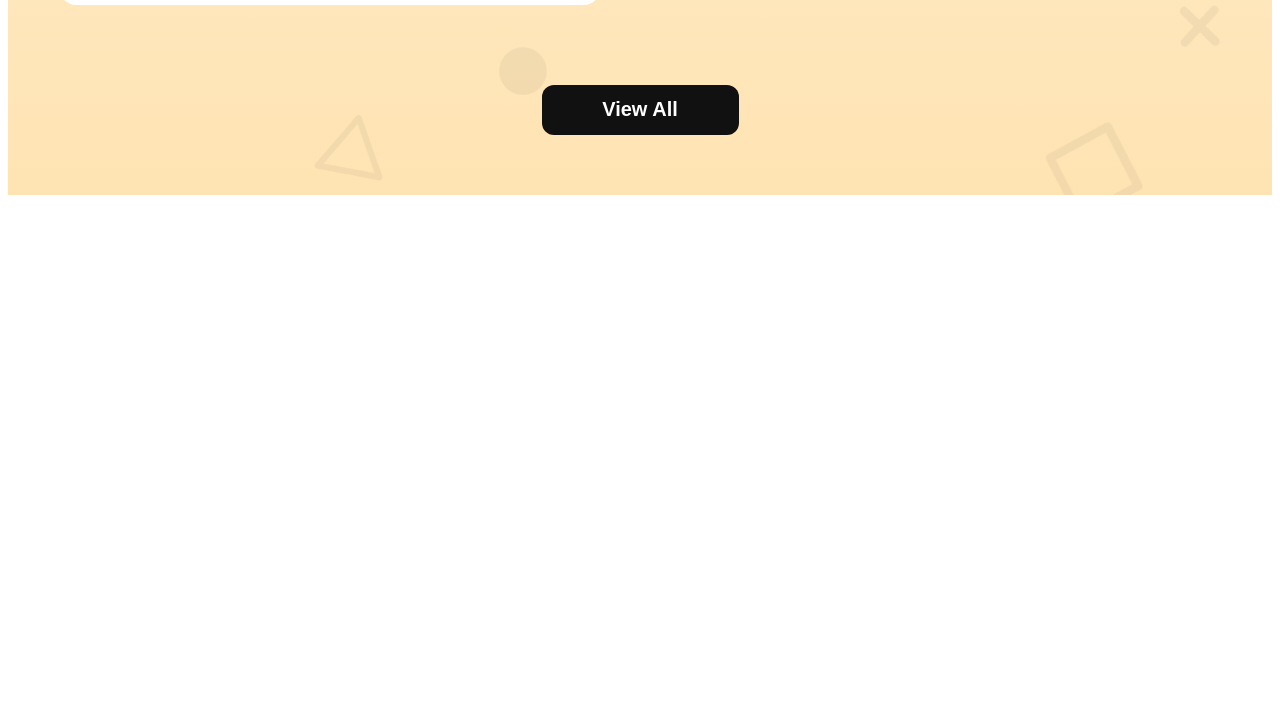
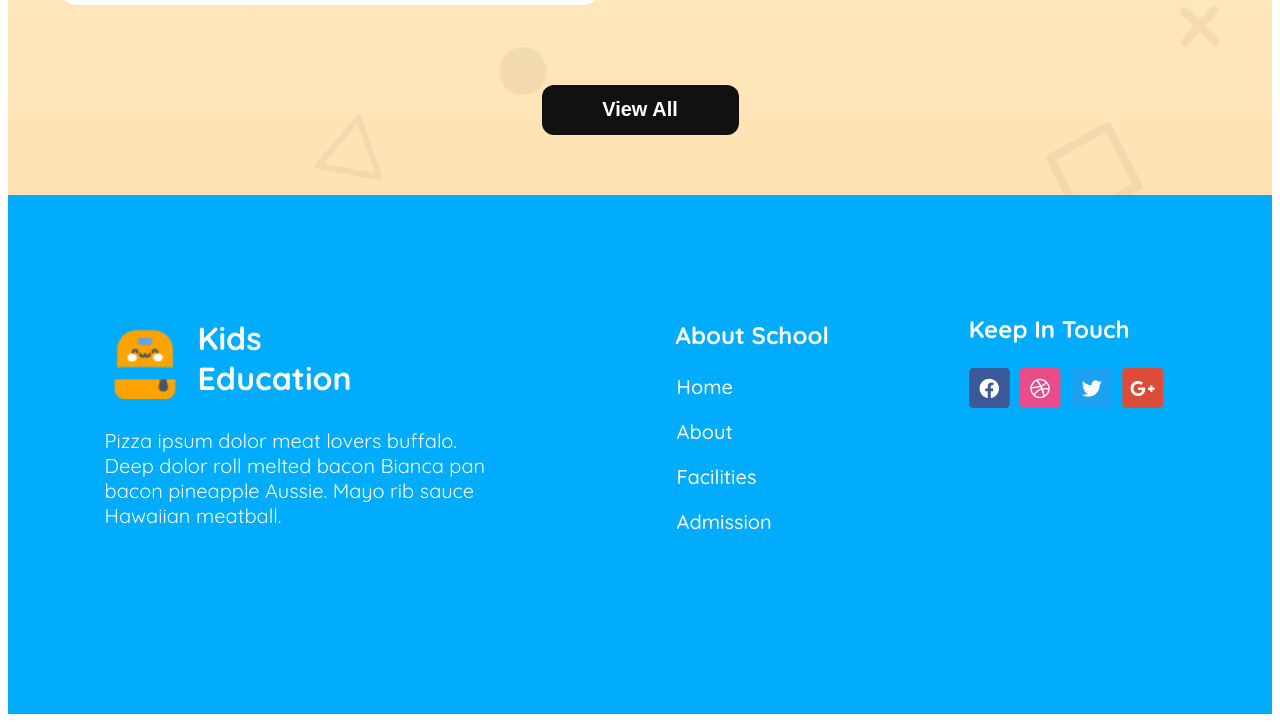
Before and after one commit to tahmid-khan-hub/kids-school-main, a plain HTML site: page index.html in a window 1280 px wide. Shown: the part 2226-2948 px from the top of the page. Before the commit the page ends 2429 px from the top, so only its background shows below. Drawn offline with Linux system fonts and the light colour scheme.

Commit message:
footer and main section done

```diff
--- a/index.html
+++ b/index.html
@@ -147,7 +147,34 @@
 
     </main>
     <footer>
-
+        <div class="footer">
+            <div class="education">
+                <!-- <img src="./assets/logo.png" alt=""> -->
+                <div class="kids-education">
+                    <img src="./assets/logo.png" alt="">
+                    <h2>Kids <br> Education</h2>
+                </div>
+                    <p>Pizza ipsum dolor meat lovers buffalo. Deep dolor roll melted bacon Bianca pan bacon pineapple Aussie. Mayo rib sauce Hawaiian meatball.</p>
+            </div>
+            <div class="about">
+                <h3>About School</h3>
+                <ul class="list">
+                    <li>Home</li>
+                    <li>About</li>
+                    <li>Facilities</li>
+                    <li>Admission</li>
+                </ul>
+            </div>
+            <div class="help">
+                <div class="help-section">
+                    <h3>Keep In Touch</h3>
+                    <img src="./assets/fb.png" alt="">
+                    <img src="./assets/dribble.png" alt="">
+                    <img src="./assets/twitter.png" alt="">
+                    <img src="./assets/google+.png" alt="">
+                </div>
+            </div>
+        </div>
     </footer>
 </body>
 </html>
--- a/styles/design.css
+++ b/styles/design.css
@@ -259,7 +259,7 @@ main{
     height: auto;
     border-radius: 16px 16px 0px 0px;
     display: block;
-
+    object-fit: cover;
 }
 .picture-collage{
     display: grid;
@@ -286,12 +286,13 @@ main{
     left: 28px;
     background-color: rgb(149, 178, 38);
     color: white;
-    padding: 10px 20px;
-    height: 24px;
-    line-height: 24px;
+    padding: 8px 20px;
+    height: 20px;
+    /* line-height: 24px; */
     border-radius: 20px;
     font-size: 0.9rem;
     font-weight: 500;
+    z-index: 1;
 }
 .btn-3{
     background-color: rgb(93, 88, 240);
@@ -361,6 +362,75 @@ main{
     margin-bottom: 60px;
 }
 
+/* footer section styles */
+ footer{
+    background: rgb(1, 172, 253);
+}
+.footer{
+    display: flex;
+    max-width: 1070.91px;
+    margin: 0 auto;
+    height: 519px;
+}
+.education{
+}
+.kids-education{
+    display: flex;
+    margin-top: 123px;
+    gap: 13px;
+}
+
+.kids-education img{
+    width: 80px;
+    height: 81px;
+}
+.education>p{
+    width: 399px;
+    font-size: 1.25rem;
+    font-weight: 400;
+    line-height: 25px;
+    color: white;
+}
+.kids-education>h2{
+    max-width: 202px;
+    font-size: 2rem;
+    font-weight: 700;
+    margin-top: -0px;
+    margin-bottom: 10px;
+    color: white;
+}
+.about{
+    margin-left: 172px;
+    margin-top: 101px;
+    color: white;
+    margin-right: 140px;
+}
+.about>h3{
+    font-size: 1.5rem;
+    font-weight: 700;
+    line-height: 30px;
+}
+.list{
+    list-style: none;
+    margin-left: -39px;
+}
+.list li{
+    font-size: 1.25rem;
+    font-weight: 500;
+    margin: 0 auto;
+    margin-bottom: 20px;
+}
+.help{
+    margin-top: 95px;
+
+}
+.help-section img{
+    margin-right: 5px;
+}
+.help-section h3{
+    color: white;
+    font-size: 1.5rem;
+}
 
 
 /* responsiveness */
@@ -420,16 +490,17 @@ main{
     .pic-1{
         display: none;
     }
-    main{
-    }
+
     .picture-collage{
         grid-template-columns: repeat(2,1fr);
     }
     .pic-3,.pic-4,.pic-2,.pic-5{
         width: 100%;
+        height: 290px;
     }
 
-    .btn-2,.btn-4{
+    /* .btn-2,.btn-4{
+        position: absolute;
         width: auto;
         padding: 0px;
         width: 110.91px;
@@ -438,19 +509,49 @@ main{
         font-weight: 500;
         padding-top: 3px;
         text-align: center;
-        top: 110px;
+        top: 40%;
+        z-index: 1;
     }
     .btn-5{
-        top: 120px;
+        position: absolute;
+        top: 100px;
         width: auto;
         padding: 0px;
-
+        width: 100.91px;
+        font-size: 0.69rem;
+        font-weight: 500;
+        padding-top: 3px;
+        text-align: center;
+        z-index: 1;
     }
     .btn-3{
+        position: absolute;
         padding: 0px;
-        top: 110px;
         width: auto;
-    }
+        width: 110.91px;
+        font-size: 0.69rem;
+        font-weight: 500;
+        padding-top: 3px;
+        text-align: center;
+        top: 100px;
+        left: 28px;
+    } */
+     .btn-2,.btn-3,.btn-4,.btn-5{
+        display: none;
+     }
+     .btn-2,.btn-3,.btn-4,.btn-5{
+        display: block;
+        position: absolute;
+        padding: 0px;
+        width: auto;
+        width: 110.91px;
+        font-size: 0.69rem;
+        font-weight: 500;
+        padding-top: 3px;
+        text-align: center;
+        top: 100px;
+        left: 28px;
+     }
     .our-stories{
         width: 95%
     }
@@ -460,6 +561,8 @@ main{
     .pic-2-description>h5,.pic-3-description>h5,.pic-4-description>h5,.pic-5-description>h5{
         padding: 0px;
         font-size:0.69rem;
-
+        width: 80%;
+        margin-left: 30px;
+        margin-top: 30px;
     }
 }
```
